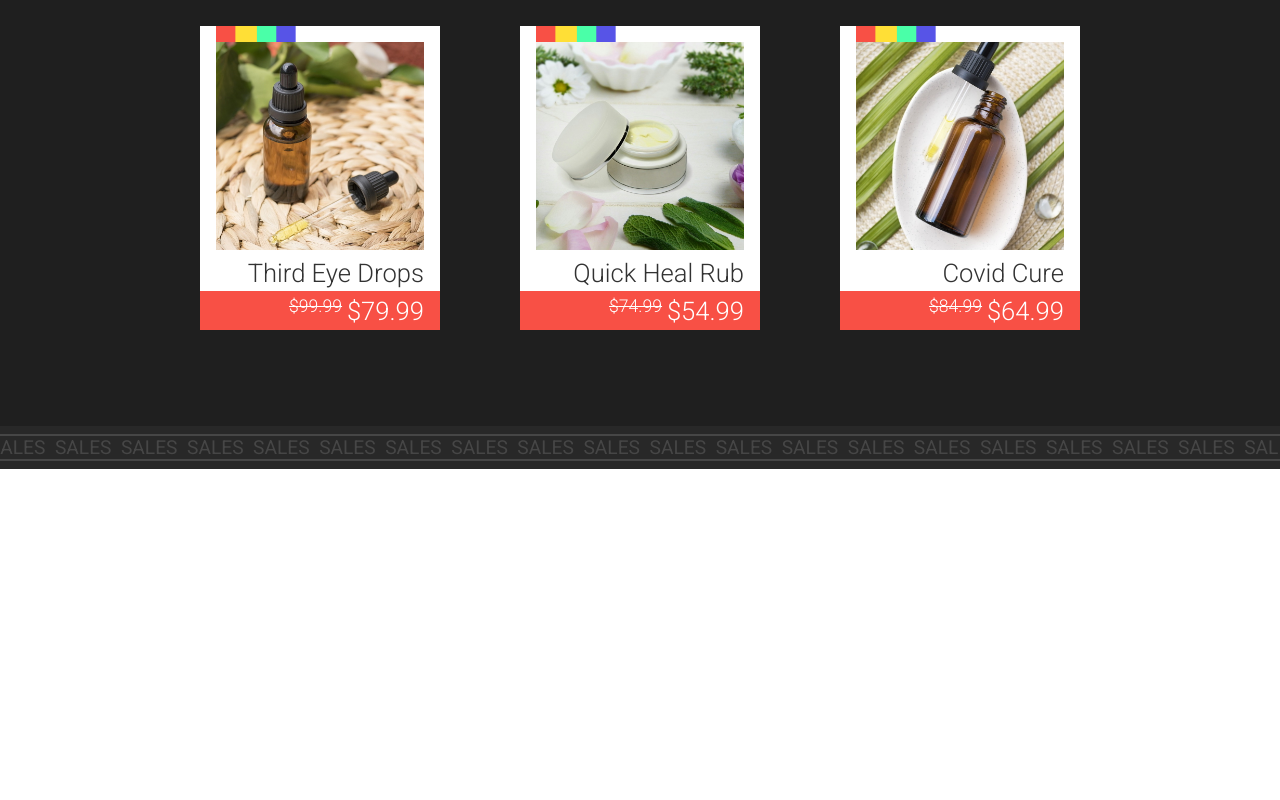
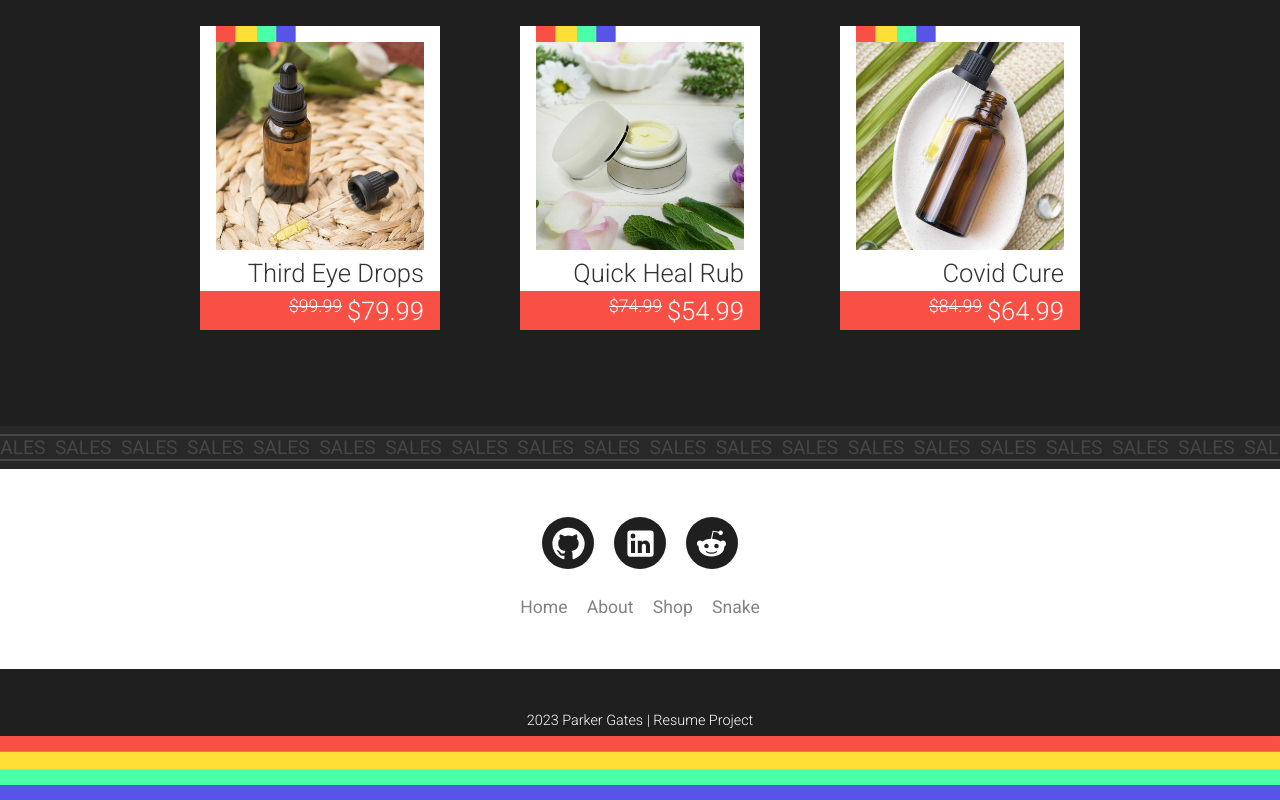
Before and after one commit to ParkerGates/REACT-Snake-Oil, a React (Create React App) app: page / in a window 1280 px wide. Shown: the part 3452-4252 px from the top of the page. Before the commit the page ends 3921 px from the top, so only its background shows below. Built offline with nearby package versions, Linux system fonts and the light colour scheme.

Commit message:
footer made, links connected, option section jumps to sales and testimonials

```diff
--- a/src/views/Home.tsx
+++ b/src/views/Home.tsx
@@ -17,6 +17,9 @@ import HomeEllipseRight from '../svgs/HomeEllipseRight.svg';
 import HandshakeOutlinedIcon from '@mui/icons-material/HandshakeOutlined';
 import InfoOutlinedIcon from '@mui/icons-material/InfoOutlined';
 import AttachMoneyOutlinedIcon from '@mui/icons-material/AttachMoneyOutlined';
+import RedditIcon from '@mui/icons-material/Reddit';
+import LinkedInIcon from '@mui/icons-material/LinkedIn';
+import GitHubIcon from '@mui/icons-material/GitHub';
 import Colors from '../svgs/colors.svg';
 import './css/Home.css';
 
@@ -68,11 +71,11 @@ export default function Home() {
                 </div>
                 <div>
                     <span className='hm_options_icon_cont'><InfoOutlinedIcon fontSize='large' sx={{color:'#202020', height:'2.2rem', marginBottom:"2px"}}/></span>
-                    <a className='hm_options_btn' href="">Testimonials</a>
+                    <a className='hm_options_btn' href="#testimonial_section">Testimonials</a>
                 </div>
                 <div>
                     <span className='hm_options_icon_cont'><AttachMoneyOutlinedIcon fontSize='large' sx={{color:'#202020', height:'2.2rem', margin:"0px 0px 2px 2px"}}/></span>
-                    <a className='hm_options_btn' href="">Sales</a>
+                    <a className='hm_options_btn' href="#sales_section">Sales</a>
                     <img className='hm_options_color' src={Colors} alt='colors' />
                 </div>
             </div>
@@ -113,7 +116,7 @@ export default function Home() {
             </div>
 
 
-            <div className='hm_testimonials'>
+            <div id="testimonial_section" className='hm_testimonials'>
                 <h2>Testimonials</h2>
                 <div className="hm_testimonial_sub_heading">
                     <img src={Colors} alt="colors" />
@@ -134,7 +137,7 @@ export default function Home() {
             </div>
 
 
-            <div className=" hm_popular hm_sales">
+            <div id="sales_section" className=" hm_popular hm_sales">
                 <div className="hm_item_heading_top">
                     <div className='hm_item_heading_hr'></div>
                     <div className="hm_item_heading_top_text">
@@ -169,8 +172,24 @@ export default function Home() {
             </div>
 
 
-
             <footer className='hm_footer'>
+                <div className='hm_footer_outlinks'>
+                    <a href="https://github.com/ParkerGates/REACT-Snake-Oil"><GitHubIcon fontSize='large' sx={{color:'white'}}/></a>
+                    <a href="https://www.linkedin.com/in/parker-gates-943242167/"><LinkedInIcon fontSize='large' sx={{color:'white'}}/></a>
+                    <a href="https://www.reddit.com/r/snakes/"><RedditIcon fontSize='large' sx={{color:'white'}}/></a>
+                </div>
+                <div className='hm_footer_links'>
+                    <NavLink to='/' className='hm_footer_link'>Home</NavLink>
+                    <NavLink to='/about' className='hm_footer_link'>About</NavLink>
+                    <NavLink to='/shop' className='hm_footer_link'>Shop</NavLink>
+                    <NavLink to='/snake' className='hm_footer_link'>Snake</NavLink>
+                </div>
+                <div className='hm_footer_resume_project'>
+                    <span>2023 Parker Gates | Resume Project</span>
+                </div>
+                <div className='hm_colors_footer'>
+                    <img src={Colors} alt='colors' />
+                </div>
 
             </footer>
         </div>
--- a/src/views/css/Home.css
+++ b/src/views/css/Home.css
@@ -268,3 +268,45 @@
     font-size: 1.1rem;
     font-weight: 300;
 }
+
+
+/*Footer============================================================================*/
+.hm_footer {}
+.hm_footer_outlinks {
+    display: flex;
+    justify-content: center;
+    gap: 1.3rem;
+    margin: 3rem 0rem 1.8rem;
+}
+.hm_footer_outlinks a {
+    display: flex;
+    justify-content: center;
+    align-items: center;
+    width: 3.2rem; height: 3.2rem;
+    border-radius: 100px;
+    background-color: #1f1f1f;
+}
+.hm_footer_links {
+  display: flex;
+  justify-content: center;
+  gap: 1.2rem;
+  margin-bottom: 3.2rem;
+}
+.hm_footer_link {
+    color: #828282;
+    font-size: 1.1rem;
+    text-decoration: none;
+}
+.hm_footer_resume_project {
+    display: flex;
+    justify-content: center;
+    align-items: end;
+    height: 4.2rem;
+    color: white;
+    font-size: .9rem;
+    font-weight: 300;
+    background-color: #1f1f1f;
+}
+.hm_footer_resume_project span { margin-bottom: .4rem; }
+.hm_colors_footer { height: 4rem; overflow: hidden; }
+.hm_colors_footer img { height: 4.1rem; width: 100%; }
```
